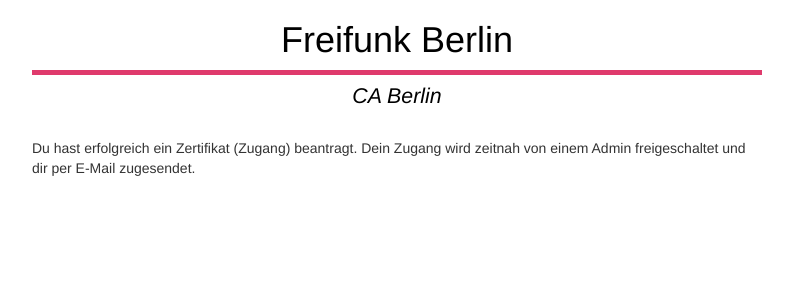
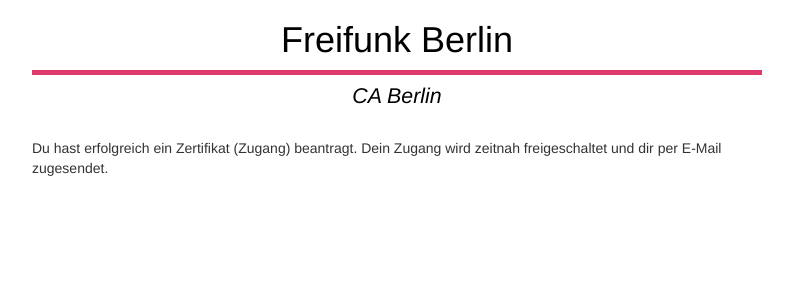
Before and after one commit to freifunk-berlin/ca.berlin.freifunk.net, a Flask app: template templates/thanks.html in a window 1280 px wide. Shown: the top 300 px of the page, without its empty margins (243-1036 px from the left). Run offline with Flask 2, Linux system fonts and the light colour scheme; the template is opened without the code that fills it, so the values that code supplies are empty; some libraries are stand-ins or nearby versions.

Commit message:
Update thanks.html

```diff
--- a/templates/thanks.html
+++ b/templates/thanks.html
@@ -9,7 +9,6 @@
 {% block body %}
 
 Du hast erfolgreich ein Zertifikat (Zugang) beantragt. Dein Zugang wird
-zeitnah von einem Admin freigeschaltet und dir per E-Mail
-zugesendet.
+zeitnah freigeschaltet und dir per E-Mail zugesendet.
 
 {% endblock %}
```
